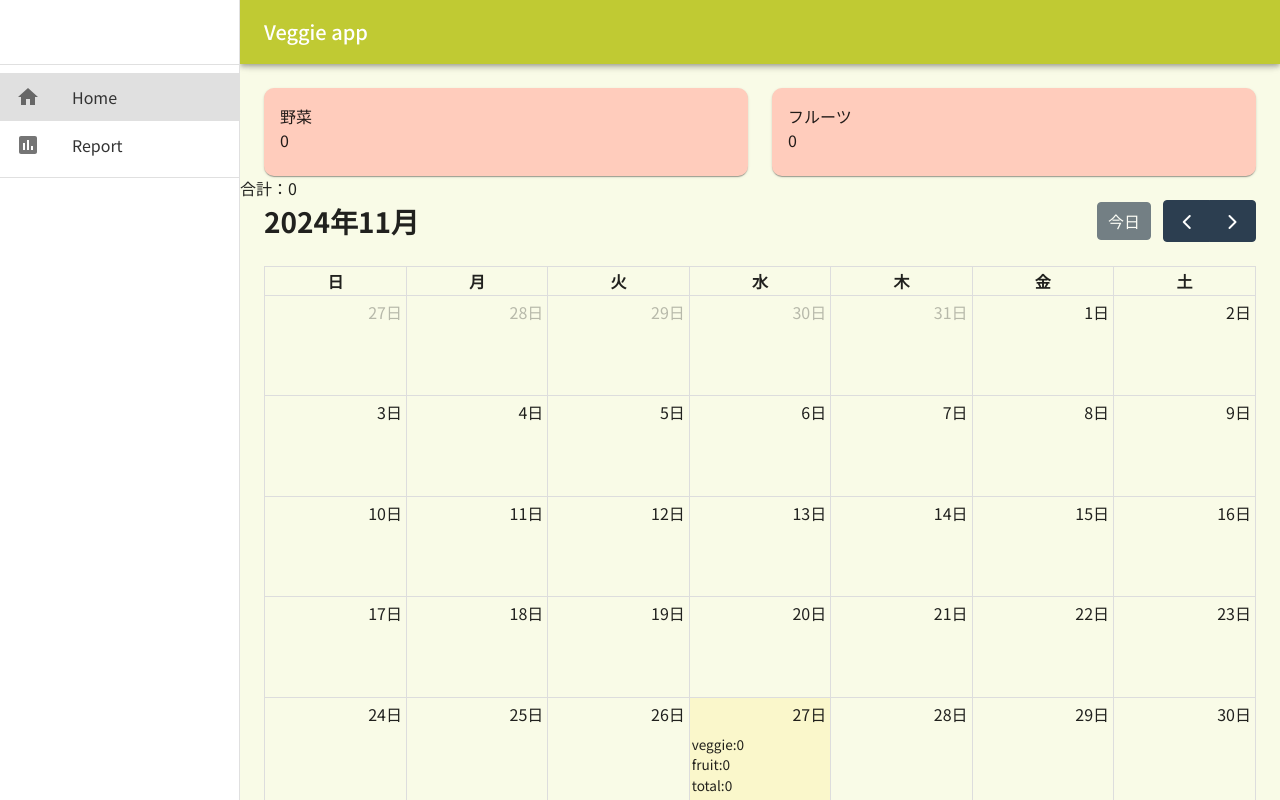
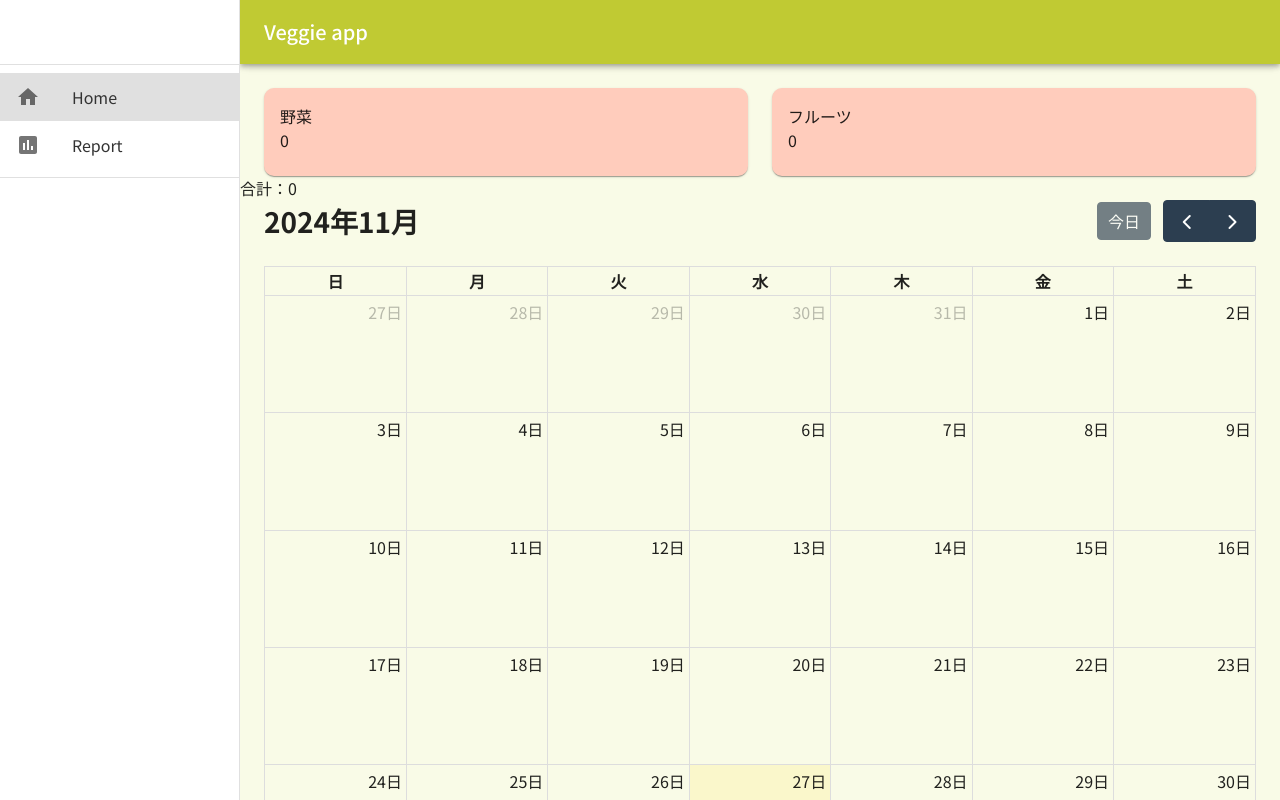
Before and after one commit to eddymafin/veggie-app, a React (Create React App) app: page / in a window 1280 px wide. Shown: the top 800 px of the page. Built offline with nearby package versions, Linux system fonts and the light colour scheme; no server answers; the database is empty.

Commit message:
イベントカレンダーに表示

```diff
--- a/src/components/Calender.tsx
+++ b/src/components/Calender.tsx
@@ -4,7 +4,8 @@ import jaLocale from "@fullcalendar/core/locales/ja";
 import "../styles/calender.css";
 import { EventContentArg } from "@fullcalendar/core";
 import { calculateDailyTotals } from "../utils/calculateDailyTotals";
-import { Contents } from "../types";
+import { CalenderContent, Contents, Total } from "../types";
+import { formatNumber } from "../utils/formatting";
 
 interface CalenderProps {
   monthlyContents: Contents[];
@@ -29,8 +30,27 @@ function Calender({ monthlyContents }: CalenderProps) {
     },
   ];
 
+  // 日ごとのデータを計算する関数
   const dailyTotal = calculateDailyTotals(monthlyContents);
   console.log(dailyTotal);
+
+  // カレンダー用のイベントを作成する関数
+  const createCalenderEvents = (
+    dailyTotals: Record<string, Total>
+  ): CalenderContent[] => {
+    return Object.keys(dailyTotals).map((date) => {
+      // 日付をkeyにして、値を展開する。これはnumber型なので、文字列に変換する必要がある
+      const { veggieCount, fruitCount, total } = dailyTotals[date];
+      return {
+        start: date,
+        veggieCount: formatNumber(veggieCount),
+        fruitCount: formatNumber(fruitCount),
+        total: formatNumber(total),
+      };
+    });
+  };
+  const CalenderEvents = createCalenderEvents(dailyTotal);
+  console.log(CalenderEvents);
 
   const renderEventContent = (eventInfo: EventContentArg) => {
     // console.log(eventInfo);
@@ -47,7 +67,7 @@ function Calender({ monthlyContents }: CalenderProps) {
       locale={jaLocale}
       plugins={[dayGridPlugin]}
       initialView="dayGridMonth"
-      events={events}
+      events={CalenderEvents}
       eventContent={renderEventContent}
     ></FullCalendar>
   );
--- a/src/utils/formatting.ts
+++ b/src/utils/formatting.ts
@@ -3,3 +3,8 @@ import { format } from "date-fns";
 export function formatMonth(date: Date): string {
   return format(date, "yyyy-MM");
 }
+
+// 桁数を3桁ごとに表示する関数
+export function formatNumber(amount: number): string {
+  return amount.toLocaleString("ja-jp");
+}
```
Also changed, not shown: src/types/index.ts (+7 -0 lines).
